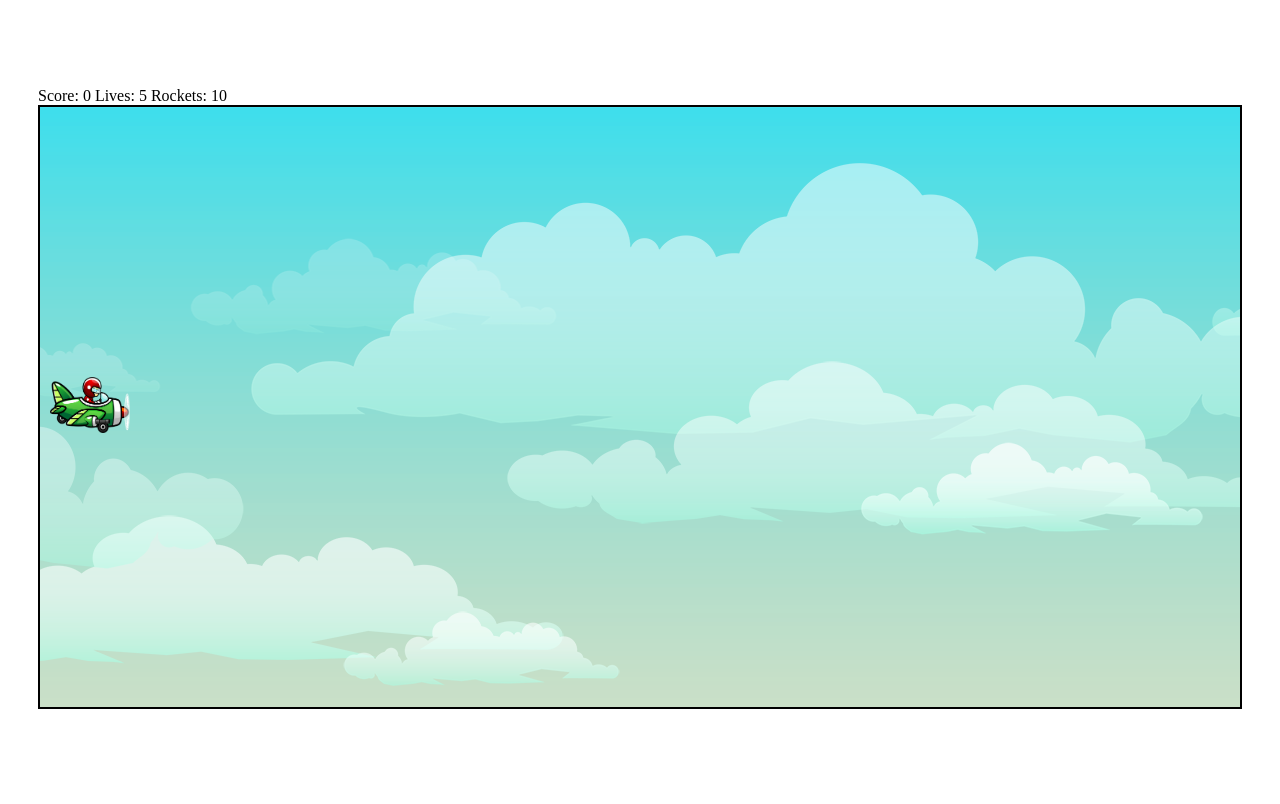
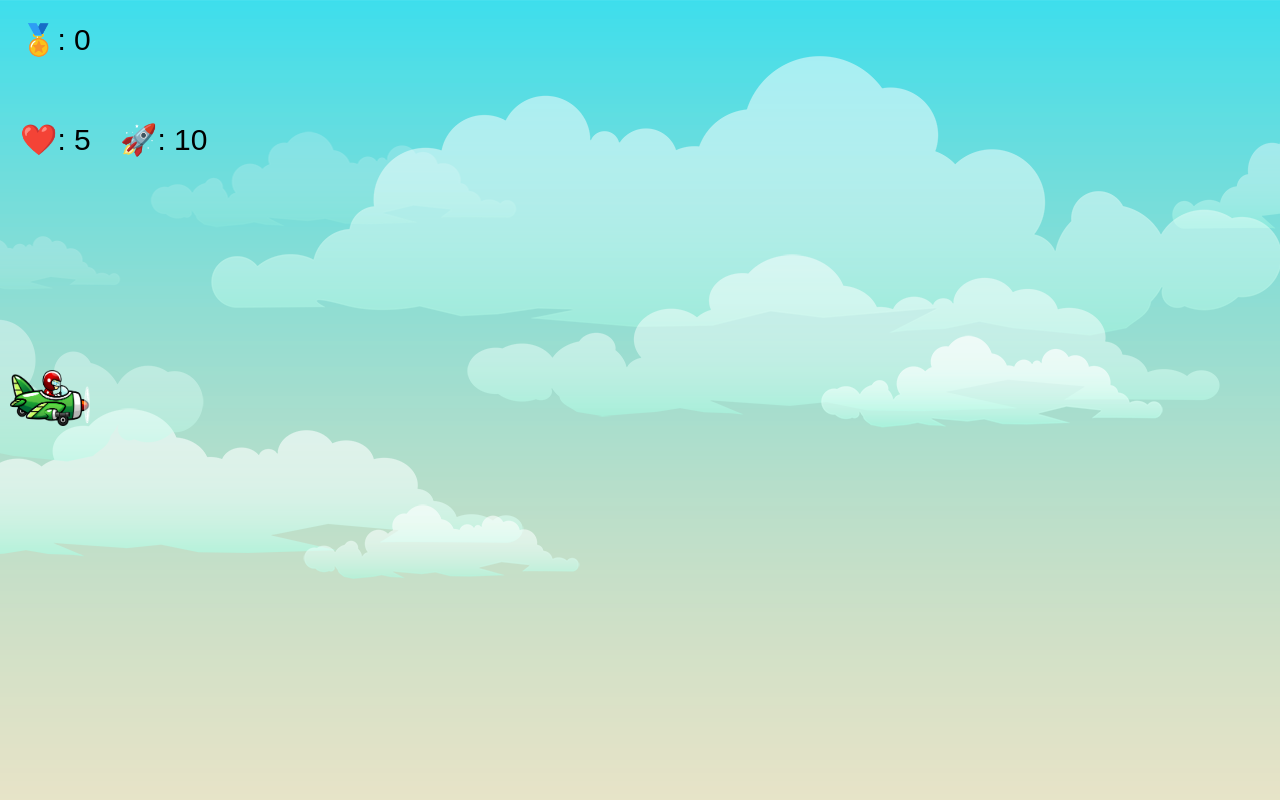
Before and after one commit to on3dd/arcade-mini-game, a plain HTML site: page index.html in a window 1280 px wide. Drawn offline with Linux system fonts and the light colour scheme.

Commit message:
Added pause feature and fullscreen support

```diff
--- a/css/style.sass
+++ b/css/style.sass
@@ -1,13 +1,19 @@
+body
+  width:  100%
+  height: 100%
+  margin: 0
+  display: block
+  overflow: hidden
+
 .gameboard
   position: absolute
-  top: 50%
-  left: 50%
-  transform: translate(-50%, -50%)
+  top: 0
+  left: 0
+  // transform: translate(-50%, -50%)
 
 .scoreboard
   display: inline-block
 
 canvas
-  border: 2px solid black
   background: url('../assets/game_background_1/layers/sky.png')
   // cursor: none
--- a/index.html
+++ b/index.html
@@ -9,12 +9,12 @@
 </head>
 <body>
   <div class="gameboard">
-    <div class="scoreboard">
+    <!-- <div class="scoreboard">
       <span>Score: </span><span id="score-counter">0</span>
       <span>Lives: </span><span id="lives-counter">0</span>
       <span>Rockets: </span><span id="rockets-counter">0</span>
-    </div>
-    <canvas height="600" width="1200" id="canvas"></canvas>
+    </div> -->
+    <canvas id="canvas"></canvas>
   </div>
 
 
--- a/js/main.js
+++ b/js/main.js
@@ -5,27 +5,29 @@
 // [TODO]: Таблица счета
 
 const canvas = document.querySelector('#canvas');
+canvas.width = window.innerWidth; canvas.height = window.innerHeight;
 const ctx = canvas.getContext('2d');
 
 // Преднастройки игры
-let renderTimer;
-let spanwTimer;
-let spawnTime = 2500;
-let scoreCount = 0;
-let livesCount = 5;
-let rocketsCount = 10;
-let vx = 0;
+let renderTimer,
+    spanwTimer,
+    spawnTime = 2500,
+    scoreCount = 0,
+    livesCount = 5,
+    rocketsCount = 10,
+    vx = 0,
+    isPaused = false;
 
 const fps = 1000/30;
 const center = canvas.height/2 - 30;
 
-document.querySelector('#score-counter').innerHTML = scoreCount;
-document.querySelector('#lives-counter').innerHTML = livesCount;
-document.querySelector('#rockets-counter').innerHTML = rocketsCount;
+// document.querySelector('#score-counter').innerHTML = scoreCount;
+// document.querySelector('#lives-counter').innerHTML = livesCount;
+// document.querySelector('#rockets-counter').innerHTML = rocketsCount;
 
 // Массивы снарядов и врагов соответственно
-let bullets = [];
-let enemies = [];
+let bullets = [],
+    enemies = [];
 
 // Основной класс для всех двигающихся юнитов
 class Unit {
@@ -126,6 +128,7 @@ class Bullet {
       if (findEnemy.hp <= 0) {
         incScore(findEnemy.value);
         enemies.splice(enemies.indexOf(findEnemy), 1);
+        if ( (scoreCount > 0) && (scoreCount % 500 == 0) ) changeRockets(5);
       }
       else findEnemy.shield();
     }
@@ -148,7 +151,7 @@ class Gun extends Bullet {
 class Rocket extends Bullet {
   constructor(x, y) {
     super(x, y);
-    this.dmg = 2;
+    this.dmg = 3;
     this.speed = 40;
     this.img = rocket_img;
   }
@@ -156,13 +159,14 @@ class Rocket extends Bullet {
     this.x += this.speed;
     this.y += Math.random() * (5 - 10) + 5;
   }
-
 }
 
 // Отрисовка игрового поля
 function renderGame() {
   renderTimer = setInterval(() => {
-    ctx.clearRect(0, 0, canvas.width, canvas.height);
+    if (isPaused) return false;
+
+    ctx.clearRect(-1920, 0, 1920*2, 1080);
 
     ctx.drawImage(clouds_1, vx, 0);
     ctx.drawImage(clouds_2, vx, 0);
@@ -172,6 +176,12 @@ function renderGame() {
     ctx.drawImage(clouds_2, vx+1920, 0);
     ctx.drawImage(clouds_3, vx+1920, 0);
     ctx.drawImage(clouds_4, vx+1920, 0);
+
+    ctx.font = "30px Arial";
+    ctx.fillText(`🏅: ${scoreCount}`, 20, 50);
+    ctx.fillText(`❤️: ${livesCount}`, 20, 150, 100);
+    ctx.fillText(`🚀: ${rocketsCount}`, 120, 150, 100);
+
     player.draw();
 
     // Двигаем все снаряды
@@ -212,6 +222,7 @@ function addEnemy() {
 // Создание вражеских юнитов
 function createEnemy() {
   spanwTimer = setInterval(() => {
+    if (isPaused) return false;
     let y = Math.round(Math.random() * (canvas.height - 120) + 60);
     let enemy = new EnemyPlane(canvas.width, y);
     enemies.push(enemy);
@@ -221,19 +232,19 @@ function createEnemy() {
 // Изменение счета
 function incScore(value) {
   scoreCount += value;
-  document.querySelector('#score-counter').innerHTML = scoreCount;
+  // document.querySelector('#score-counter').innerHTML = scoreCount;
 }
 
 // Изменение количества жизней
 function changeLives(value) {
   livesCount += value;
-  document.querySelector('#lives-counter').innerHTML = livesCount;
+  // document.querySelector('#lives-counter').innerHTML = livesCount;
 }
 
 // Изменение количества рокет
 function changeRockets(value) {
   rocketsCount += value;
-  document.querySelector('#rockets-counter').innerHTML = rocketsCount;
+  // document.querySelector('#rockets-counter').innerHTML = rocketsCount;
 }
 
 
@@ -257,6 +268,7 @@ if ( document.images ) {
 const player = new Player(10, center, player_img);
 
 canvas.addEventListener('mousemove', e => {
+  if (isPaused) return false;
   let bounds  = canvas.getBoundingClientRect();
   let mouseY = e.clientY - bounds.top - scrollY;
   if (canvas.height - mouseY <  60)
@@ -265,6 +277,7 @@ canvas.addEventListener('mousemove', e => {
 })
 
 canvas.addEventListener('mousedown', e => {
+  if (isPaused) return false;
   let bounds  = canvas.getBoundingClientRect();
   let mouseY = e.clientY - bounds.top - scrollY + 20;
   if (canvas.height - mouseY <  60)
@@ -277,6 +290,10 @@ canvas.addEventListener('mousedown', e => {
 
 canvas.addEventListener('contextmenu', e => e.preventDefault());
 
+document.addEventListener('keydown', e => {
+  if (e.which == 32) isPaused = !isPaused;
+});
+
 // Вспомогательная функция для определения типа нажатой клавиши мыши
 function detectLeftButton(event) {
    if ('buttons' in event) {
```
Also changed, not shown: css/style.css, 1 other file.
